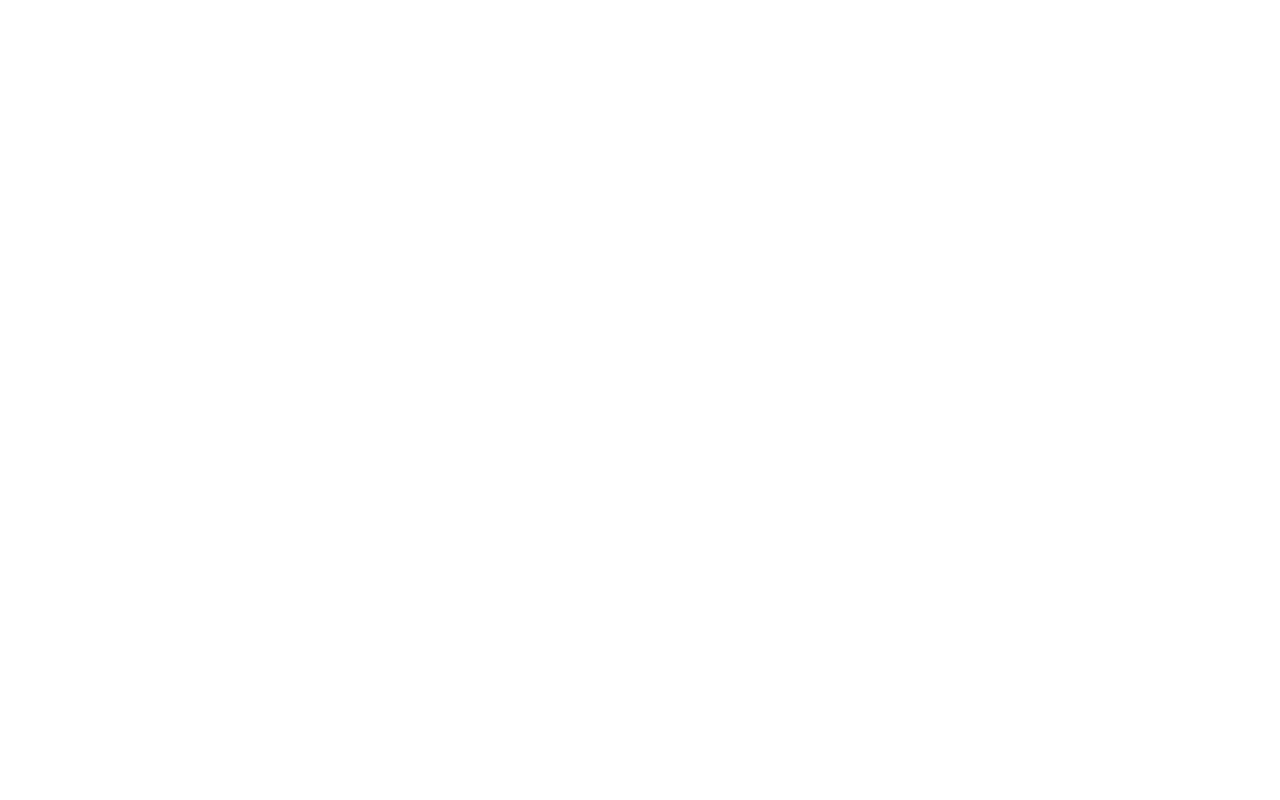
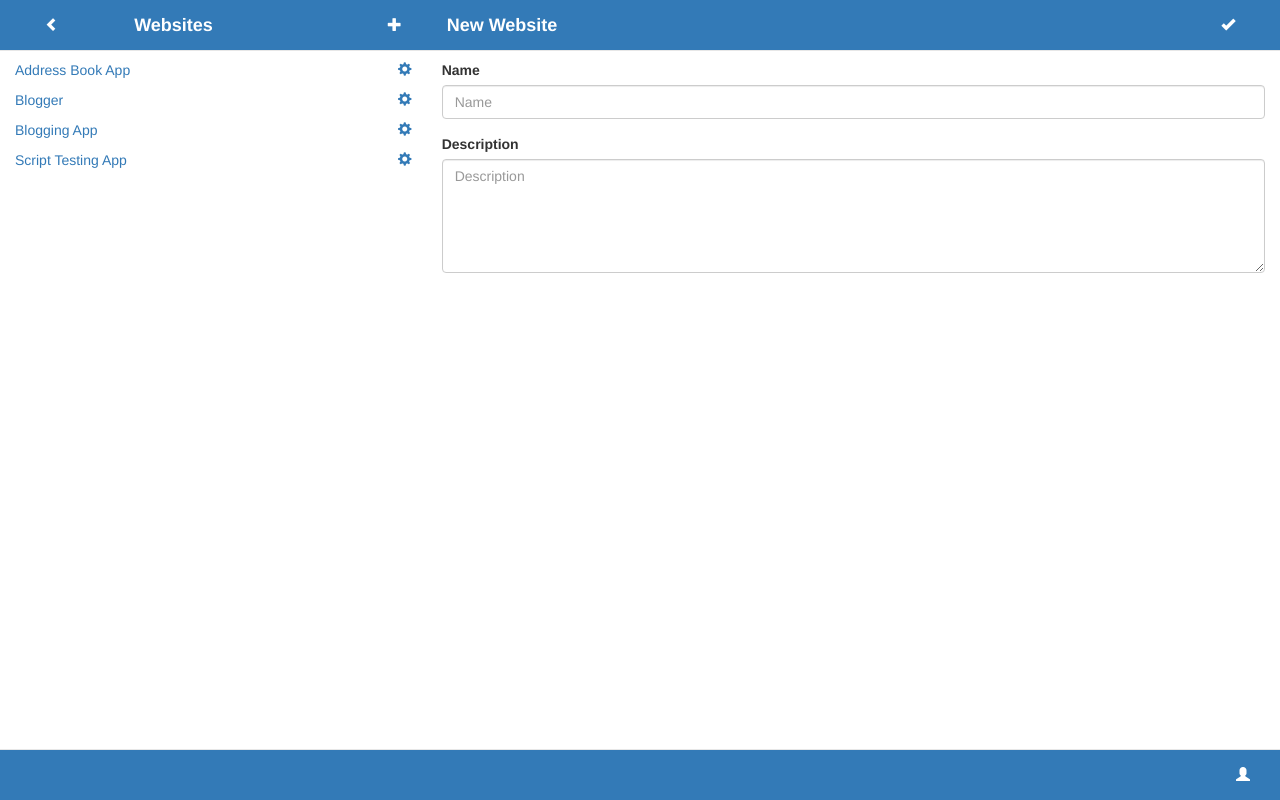
Before and after one commit to Breezen/NEU-wang-xiao-webdev, a website: page public/assignment/website/website-new.html in a window 1280 px wide. Drawn offline with nearby package versions, Linux system fonts and the light colour scheme.

Commit message:
website-new done

```diff
--- a/public/assignment/website/website-new.html
+++ b/public/assignment/website/website-new.html
@@ -0,0 +1,117 @@
+<!DOCTYPE html>
+<html lang="en">
+<head>
+    <meta charset="UTF-8">
+    <meta name="viewport" content="width=device-width, initial-scale=1">
+    <title>Title</title>
+    <link href="https://maxcdn.bootstrapcdn.com/bootstrap/3.3.6/css/bootstrap.min.css" rel="stylesheet"/>
+    <link href="../css/style.css" rel="stylesheet"/>
+    <link href="../css/website.css" rel="stylesheet"/>
+</head>
+<body>
+
+<nav class="navbar navbar-default navbar-fixed-top">
+    <div class="container-fluid bg-primary">
+        <div class="navbar-header row">
+            <div class="col-xs-1">
+                <p class="navbar-text">
+                    <a href="website-list.html" class="navbar-link">
+                        <span class="glyphicon glyphicon-chevron-left bg-primary"></span>
+                    </a>
+                </p>
+            </div>
+            <div class="col-sm-3 hidden-xs">
+                <a class="navbar-brand" href="#">
+                    <strong class="bg-primary">Websites</strong>
+                </a>
+                <p class="navbar-text pull-right">
+                    <a href="#" class="navbar-link">
+                        <span class="glyphicon glyphicon-plus bg-primary"></span>
+                    </a>
+                </p>
+            </div>
+            <div class="col-sm-8">
+                <a class="navbar-brand" href="#">
+                    <strong class="bg-primary">New Website</strong>
+                </a>
+                <p class="navbar-text pull-right">
+                    <a href="website-list.html" class="navbar-link">
+                        <span class="glyphicon glyphicon-ok bg-primary"></span>
+                    </a>
+                </p>
+            </div>
+        </div>
+    </div>
+</nav>
+
+<div class="container-fluid">
+    <div class="row">
+        <div class="col-sm-4 hidden-xs">
+            <div class="row">
+                <p class="text-blue pull-left margin-left-15">
+                    <a href="../page/page-list.html" class="href">Address Book App</a>
+                </p>
+                <p class="pull-right">
+                    <a href="#">
+                        <span class="glyphicon glyphicon-cog text-blue margin-right-15"></span>
+                    </a>
+                </p>
+            </div>
+            <div class="row">
+                <p class="text-blue pull-left margin-left-15">
+                    <a href="../page/page-list.html" class="href">Blogger</a>
+                </p>
+                <p class="pull-right">
+                    <a href="#">
+                        <span class="glyphicon glyphicon-cog text-blue margin-right-15"></span>
+                    </a>
+                </p>
+            </div>
+            <div class="row">
+                <p class="text-blue pull-left margin-left-15">
+                    <a href="../page/page-list.html" class="href">Blogging App</a>
+                </p>
+                <p class="pull-right">
+                    <a href="#">
+                        <span class="glyphicon glyphicon-cog text-blue margin-right-15"></span>
+                    </a>
+                </p>
+            </div>
+            <div class="row">
+                <p class="text-blue pull-left margin-left-15">
+                    <a href="../page/page-list.html" class="href">Script Testing App</a>
+                </p>
+                <p class="pull-right">
+                    <a href="#">
+                        <span class="glyphicon glyphicon-cog text-blue margin-right-15"></span>
+                    </a>
+                </p>
+            </div>
+        </div>
+        <div class="col-sm-8">
+            <form action="">
+                <div class="form-group">
+                    <label for="name">Name</label>
+                    <input type="text" class="form-control" id="name" placeholder="Name">
+                </div>
+                <div class="form-group">
+                    <label for="description">Description</label>
+                    <textarea class="form-control" rows="5" id="description" placeholder="Description"></textarea>
+                </div>
+            </form>
+        </div>
+    </div>
+</div>
+
+<nav class="navbar navbar-default navbar-fixed-bottom">
+    <div class="container-fluid bg-primary">
+        <p class="navbar-text pull-right">
+            <a href="../user/profile.html" class="navbar-link">
+                <span class="glyphicon glyphicon-user bg-primary"></span>
+            </a>
+        </p>
+    </div>
+</nav>
+
+</body>
+</html>
```
Also changed, not shown: public/assignment/website/website-list.html (+5 -3 lines).
